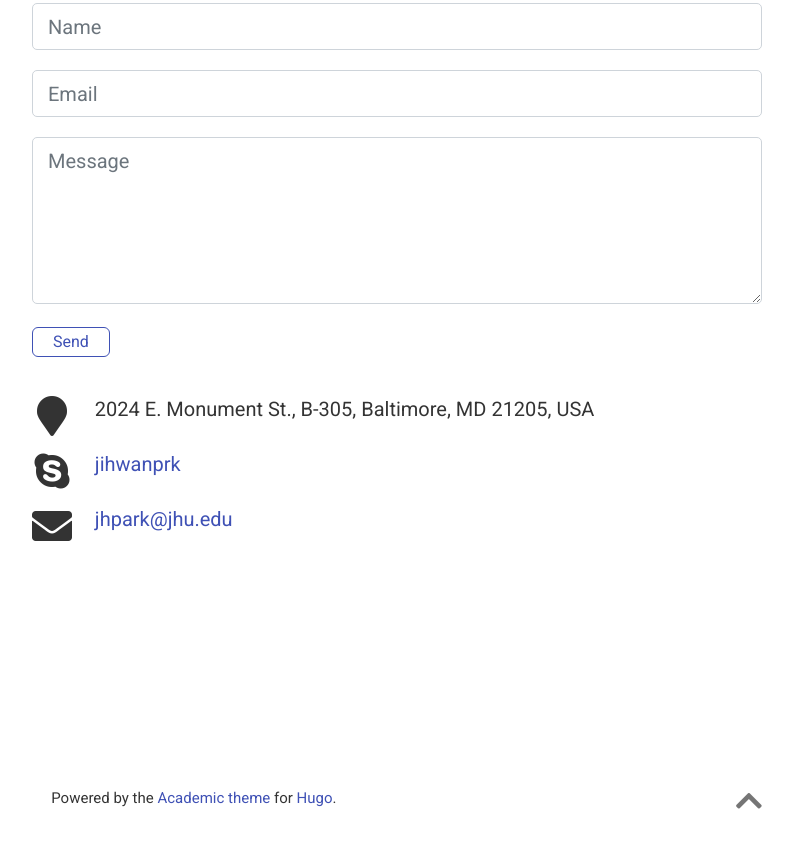
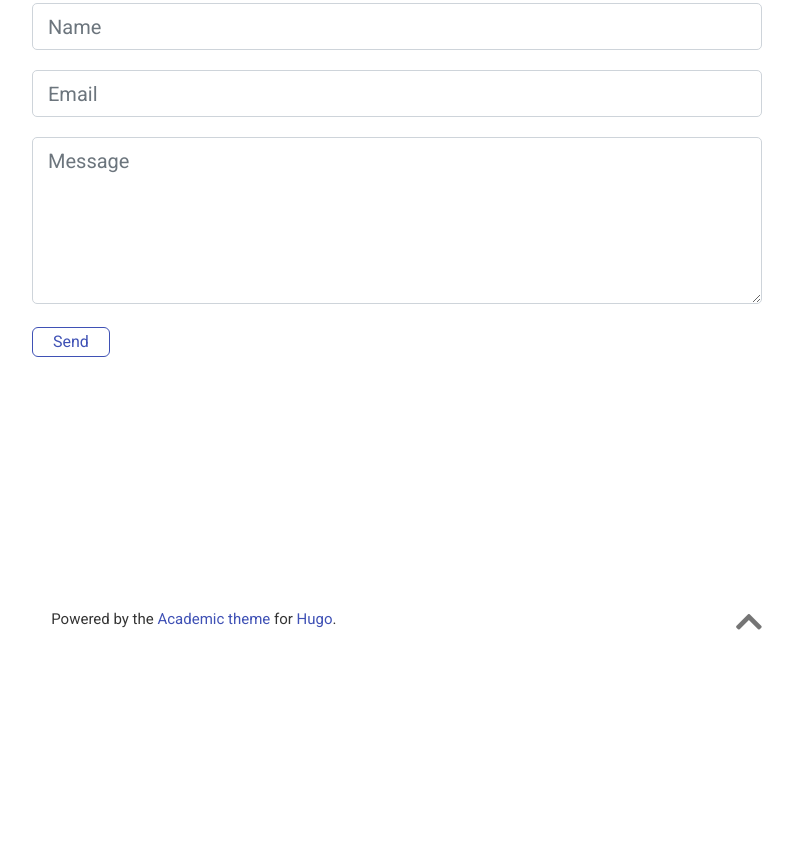
Before and after one commit to jihwanprk/academic_kickstart, a plain HTML site: page index.html in a window 1280 px wide. Shown: the part 4719-5566 px from the top of the page, without its empty margins (433-1226 px from the left). After the commit the page ends 5411 px from the top, so only its background shows below. Drawn offline with nearby package versions, Linux system fonts and the light colour scheme; some icons are missing.

Commit message:
Build website

```diff
--- a/index.html
+++ b/index.html
@@ -444,7 +444,7 @@
 
 
 
-<div class="row" itemprop="author" itemscope itemtype="http://schema.org/Person" itemref="person-email person-address">
+<div class="row" itemprop="author" itemscope itemtype="http://schema.org/Person" itemref="person-email">
   <div class="col-12 col-lg-4">
     <div id="profile">
 
@@ -1470,45 +1470,12 @@
 
 
 
-      <li>
-        <i class="fa-li fas fa-map-marker fa-2x" aria-hidden="true"></i>
-        <span id="person-address" itemprop="address">2024 E. Monument St., B-305, Baltimore, MD 21205, USA</span>
-      </li>
-
-
-
-
-
-
-
-
-
-
-
-
-
-
-
-
-
-      <li>
-        <i class="fa-li fab fa-skype fa-2x" aria-hidden="true"></i>
-        <a href="skype:jihwanprk?call" >jihwanprk</a>
-      </li>
-
-
-
-
-
-
-
-
-
-
-      <li>
-        <i class="fa-li fas fa-envelope fa-2x" aria-hidden="true"></i>
-        <a href="mailto:jhpark@jhu.edu" >jhpark@jhu.edu</a>
-      </li>
+
+
+
+
+
+
 
 
     </ul>
@@ -1541,6 +1508,8 @@
 
 
         <script src="https://cdnjs.cloudflare.com/ajax/libs/highlight.js/9.15.6/highlight.min.js" integrity="sha256-aYTdUrn6Ow1DDgh5JTc3aDGnnju48y/1c8s1dgkYPQ8=" crossorigin="anonymous"></script>
+
+        <script src="//cdnjs.cloudflare.com/ajax/libs/highlight.js/9.15.6/languages/r.min.js"></script>
 
 
 
```
Also changed, not shown: 404.html (+2 -0 lines), authors/admin/index.html (+3 -1 lines), authors/index.html (+2 -0 lines), categories/index.html (+2 -0 lines), post/index.html (+2 -0 lines), publication/index.html (+2 -0 lines), publication_types/index.html (+2 -0 lines), tags/index.html (+2 -0 lines), talk/index.html (+2 -0 lines).
